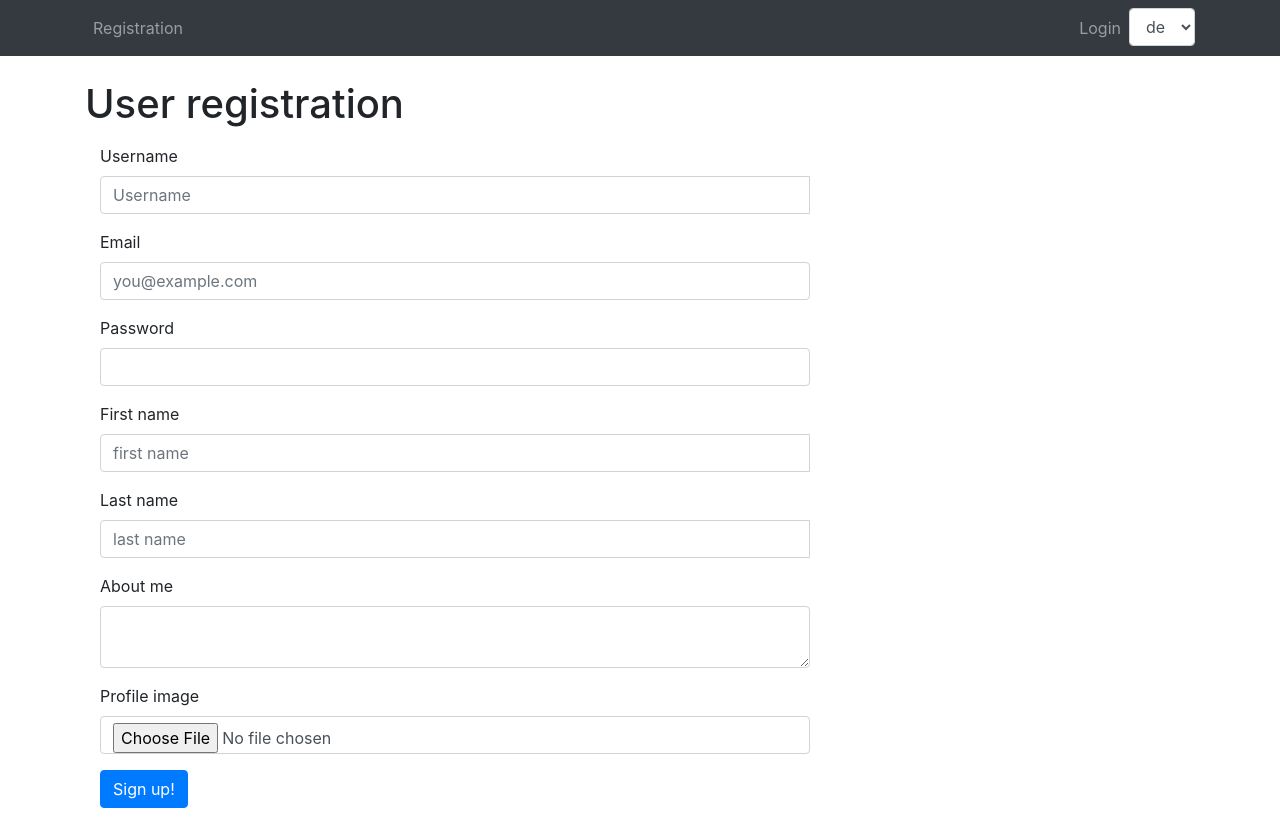
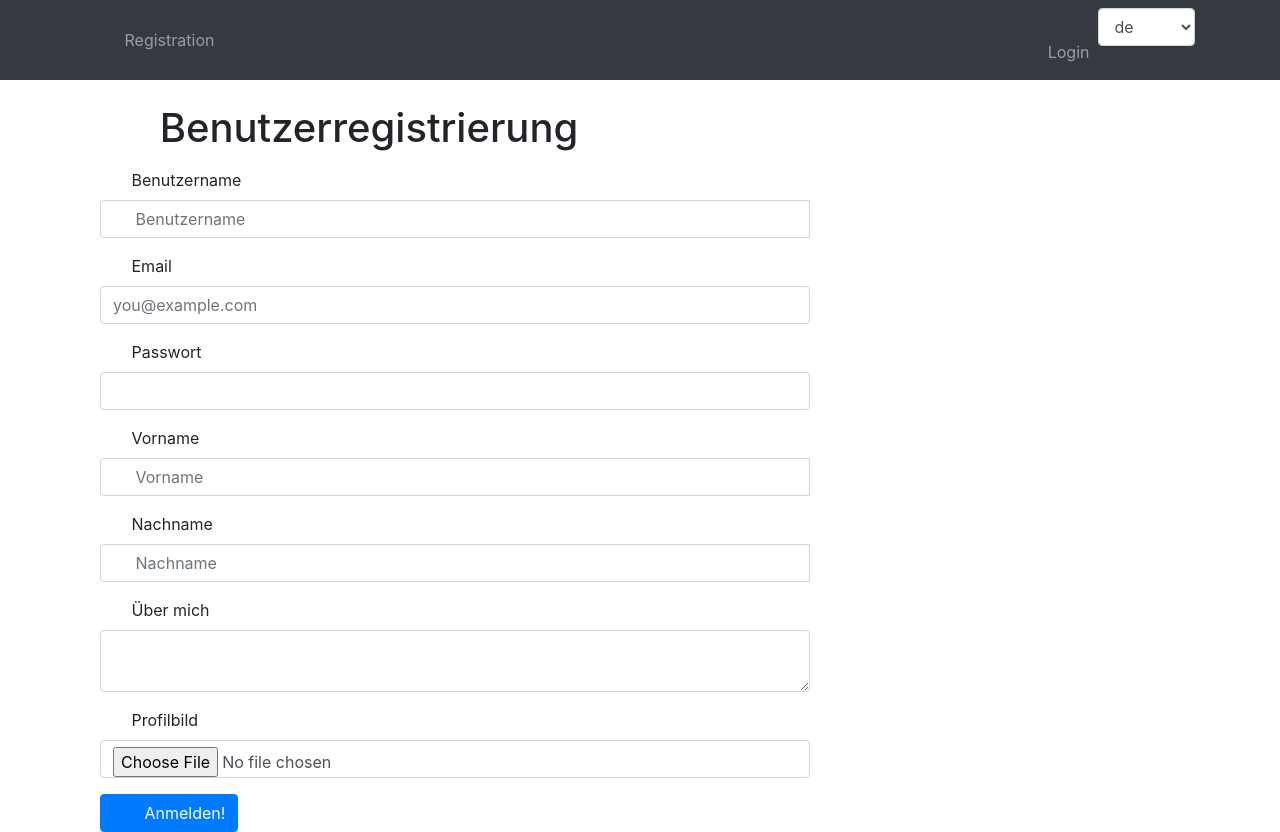
Before and after one commit to Ocnelias/user-profile, a PHP site: page / in a window 1280 px wide. Before the commit the page ends 808 px from the top, so only its background shows below. Run offline with PHP 8.4, Linux system fonts and the light colour scheme; the visitor is signed in with stand-in values (Sample User, id 1); data that the repository does not hold is empty.

Commit message:
languages

```diff
--- a/core/Lang.php
+++ b/core/Lang.php
@@ -15,6 +15,7 @@ class Lang
 
     public static function translate($string){
 
+
         $langpath = '../language/'.self::currentLanguage().'.php';
 
 
@@ -22,9 +23,9 @@ class Lang
             return $string;
 
         } else {
-            require_once ($langpath);
-            return $translations[$string] ?? $string;
+            require ($langpath);
 
+            return array_key_exists($string,$translations) ? $translations[$string] : $string;
 
         }
 
--- a/language/de.php
+++ b/language/de.php
@@ -1,7 +1,47 @@
 <?php
 $translations= [
 
-    'string'=>'destring',
-    'abyrvalg'=>'destringabyrvalg',
+    'User registration'=>'Benutzerregistrierung',
+    '404 Not Found'=>'404 nicht gefunden',
+    'My profile'=>'Profil',
+    'Registration'=>'Registration',
+    'Logout'=>'Logout',
+    'Login'=>'Login',
+    'Username'=>'Benutzername',
+    'Password'=>'Passwort',
+    'username to short'=>'Benutzername zu kurz',
+    'username to long'=>'Benutzername zu lang',
+    'first name to short'=>'vorname zu kurz',
+    'first name to long'=>'vorname  zu lang',
+    'last name to short'=>'nachname zu kurz',
+    'last name to long'=>'nachname zu lang',
+    'description to long'=>'description zu lang',
+    'password to short'=>'Passwort zu kurz',
+    'password to long'=>'Passwort zu lang',
+    'password must include at least one number'=>'Passwort muss mindestens einen Number enthalten',
+    'password must include at least one letter'=>'Passwort muss mindestens einen Buchstaben enthalten',
+    'email is not valid'=>'email ist nicht gültig',
+    'validation_text'=>'Sie haben beim Ausfüllen dieses Formulars einige Validierungsfehler gemacht. Bitte überprüfe und repariere sie',
+    'Type in your username in this box. At least 6 symbol'=>'Geben Sie Ihren Benutzernamen in dieses Feld ein. Mindestens 6 Zeichen',
+    'Email'=>'Email',
+    'Type your valid email'=>'Geben Sie Ihre gültige E-Mail-Adresse ein',
+    'Create access password. Password should contain both letter and numbers. At least 6 symbols'=>'Create access password. Password should contain both letter and numbers. At least 6 symbols',
+    'First name'=>'Vorname',
+    'Type in your first name in this box. At least 3 symbols'=>'Geben Sie Ihren Vorname in dieses Feld ein. Mindestens 3 Symbole ',
+    'Last name'=>'Nachname',
+    'Type in your last name in this box. At least 3 symbols'=>'Geben Sie Ihren Nachnamen in dieses Feld ein. Mindestens 3 Symbole ',
+    'About me'=>'Über mich',
+    'Write about youself'=>'chreib über dich',
+    'Profile image'=>'Profilbild',
+    'Choose your profile image'=>'Wähle dein Profilbild',
+    'Sign up'=>'Anmelden',
+    'Registration complete'=>'Registration complete',
+    'Registration complete message'=>'Sie haben Ihr Profil erfolgreich erstellt!  ',
+    'Registration complete message log in'=>'anmelden, um Ihre Profildetails zu sehen',
+    'Profile created'=>'Profil erstellt',
+    'User profile'=>'Benutzerprofil'
+
+
 
 ];
+?>
--- a/module/Application/view/error/index.phtml
+++ b/module/Application/view/error/index.phtml
@@ -1 +1,5 @@
-        <h1>404 Not Found</h1>
+<?php
+use Core\Lang;
+?>
+
+        <h1><?=Lang::translate('404 Not Found')?></h1>
--- a/module/Application/view/layout/header.phtml
+++ b/module/Application/view/layout/header.phtml
@@ -1,3 +1,6 @@
+<?php
+use Core\Lang;
+?>
 <!DOCTYPE html>
 <html lang="en">
   <head>
@@ -17,11 +20,11 @@
 
            <?php if (isset($this->isAuthorize) && $this->isAuthorize) { ?>
         <li class="nav-item">
-         <a class="nav-link" href="<?php echo $this->basePath; ?>/user/profile">My profile</a>
+         <a class="nav-link" href="<?php echo $this->basePath; ?>/user/profile"><?=Lang::translate('My profile')?></a>
         </li>
            <?php } else { ?>
         <li class="nav-item">
-         <a class="nav-link" href="<?php echo $this->basePath; ?>user/add">Registration</a>
+         <a class="nav-link" href="<?php echo $this->basePath; ?>user/add"><?=Lang::translate('Registration')?></a>
         </li>
            <?php } ?>
 
@@ -30,9 +33,9 @@
        <ul class="navbar-nav mr-right">
         <li class="nav-item">
         <?php if (isset($this->isAuthorize) && $this->isAuthorize) { ?>
-         <a class="nav-link" href="<?php echo $this->basePath; ?>authorize/logout">Logout</a>
+         <a class="nav-link" href="<?php echo $this->basePath; ?>authorize/logout"><?=Lang::translate('Logout')?></a>
         <?php } else { ?>
-         <a class="nav-link" href="<?php echo $this->basePath; ?>authorize">Login</a>
+         <a class="nav-link" href="<?php echo $this->basePath; ?>authorize"><?=Lang::translate('Login')?></a>
         <?php } ?>
         </li>
 
--- a/module/User/view/user/add.phtml
+++ b/module/User/view/user/add.phtml
@@ -8,8 +8,10 @@ use Core\Lang;
 
         <?php if ($validation_errors && !empty($validation_errors)){ ?>
 
-            You have made some validation errors while completing this form
-            Please check and fix them: <br>
+
+            <?=Lang::translate('validation_text')?>:
+
+            <br>
 
             <?php foreach ($validation_errors as $error) { ?>
 
@@ -25,39 +27,39 @@ use Core\Lang;
           <form action="<?php echo $this->basePath; ?>user/add" method="POST" enctype="multipart/form-data">
 
               <div class="mb-3">
-              <label for="username">Username</label>
+              <label for="username"><?=Lang::translate('Username')?></label>
               <div class="input-group">
-                <input tooltipText="Type in your username in this box. At least 6 symbols" type="text" class="form-control" id="username" name="username" placeholder="Username" required>
+                <input tooltipText="<?=Lang::translate('Type in your username in this box. At least 6 symbol')?>s" type="text" class="form-control" id="username" name="username" placeholder="<?=Lang::translate('Username')?>" required>
                 <div class="invalid-feedback" style="width: 100%;"></div>
               </div>
             </div>
 
             <div class="mb-3">
-              <label for="email">Email <span class="text-muted"></span></label>
-              <input type="email" tooltipText="Type your valid email" class="form-control" id="email" name="email" placeholder="you@example.com" required>
+              <label for="email"><?=Lang::translate('Email')?> <span class="text-muted"></span></label>
+              <input type="email" tooltipText="<?=Lang::translate('Type your valid email')?>" class="form-control" id="email" name="email" placeholder="you@example.com" required>
               <div class="invalid-feedback"></div>
             </div>
 
 
              <div class="mb-3">
-              <label for="password">Password <span class="text-muted"></span></label>
-              <input type="password" tooltipText="Create access password. Password should contain both letter and numbers. At least 6 symbols"  class="form-control" id="password" name="password"  required>
+              <label for="password"><?=Lang::translate('Password')?> <span class="text-muted"></span></label>
+              <input type="password" tooltipText="<?=Lang::translate('Create access password. Password should contain both letter and numbers. At least 6 symbols')?>"  class="form-control" id="password" name="password"  required>
               <div class="invalid-feedback"></div>
              </div>
 
               <div class="mb-3">
-                  <label for="firstname">First name</label>
+                  <label for="firstname"><?=Lang::translate('First name')?></label>
                   <div class="input-group">
-                      <input type="text" tooltipText="Type in your first name in this box. At least 3 symbols"class="form-control" id="firstname" name="firstname" placeholder="first name" required>
+                      <input type="text" tooltipText="<?=Lang::translate('Type in your first name in this box. At least 3 symbols')?>"class="form-control" id="firstname" name="firstname" placeholder="<?=Lang::translate('First name')?>" required>
                       <div class="invalid-feedback" style="width: 100%;"></div>
                   </div>
               </div>
 
 
               <div class="mb-3">
-                  <label for="lastname">Last name</label>
+                  <label for="lastname"><?=Lang::translate('Last name')?></label>
                   <div class="input-group">
-                      <input type="text" tooltipText="Type in your last name in this box. At least 3 symbols" class="form-control" id="lastname" name="lastname" placeholder="last name" required>
+                      <input type="text" tooltipText="<?=Lang::translate('Type in your last name in this box. At least 3 symbols')?>"class="form-control" id="lastname" name="lastname" placeholder="<?=Lang::translate('Last name')?>" required>
                       <div class="invalid-feedback" style="width: 100%;"></div>
                   </div>
               </div>
@@ -65,17 +67,17 @@ use Core\Lang;
 
 
             <div class="mb-3">
-              <label for="description">About me</label>
-              <textarea tooltipText="Write about youself" class="form-control" id="description" name="description" required></textarea>
+              <label for="description"><?=Lang::translate('About me')?></label>
+              <textarea tooltipText="<?=Lang::translate('Write about youself')?>" class="form-control" id="description" name="description" required></textarea>
               <div class="invalid-feedback"></div>
             </div>
 
             <div class="mb-3">
-              <label for="image">Profile image</label>
-              <input type="file" tooltipText="Choose your profile image" class="form-control" id="image" name="image">
+              <label for="image"><?=Lang::translate('Profile image')?></label>
+              <input type="file" tooltipText="<?=Lang::translate('Choose your profile image')?>" required class="form-control" id="image" name="image">
             </div>
 
-            <button class="btn btn-primary" type="submit" name="submit_add_user" value="Submit" >Sign up!</button>
+            <button class="btn btn-primary" type="submit" name="submit_add_user" value="Submit" ><?=Lang::translate('Sign up')?>!</button>
           </form>
         </div>
 
```
Also changed, not shown: language/en.php (+42 -2 lines), language/fr.php (added, +47 -0 lines), module/Authorize/view/authorize/login.phtml (+11 -7 lines), module/User/view/user/complete.phtml (+4 -3 lines), module/User/view/user/view.phtml (+7 -7 lines).
